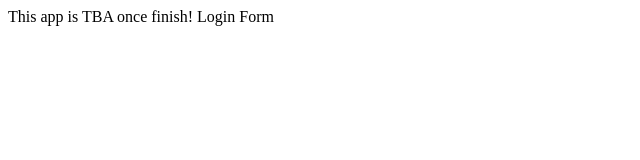
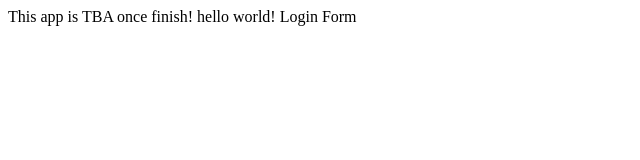
Before and after one commit to cjgray74/MyStarterApp, a plain HTML site: page index.html in a window 1280 px wide. Shown: the whole page, without its empty margins (0-640 px from the left). Drawn offline with Linux system fonts and the light colour scheme.

Commit message:
Initial commit

```diff
--- a/index.html
+++ b/index.html
@@ -3,7 +3,7 @@
        <title>TBA app title</title>
      </head>
      <body>
-       This app is TBA once finish!
+       This app is TBA once finish! hello world!
        Login Form
      </body>
 </html>
```
